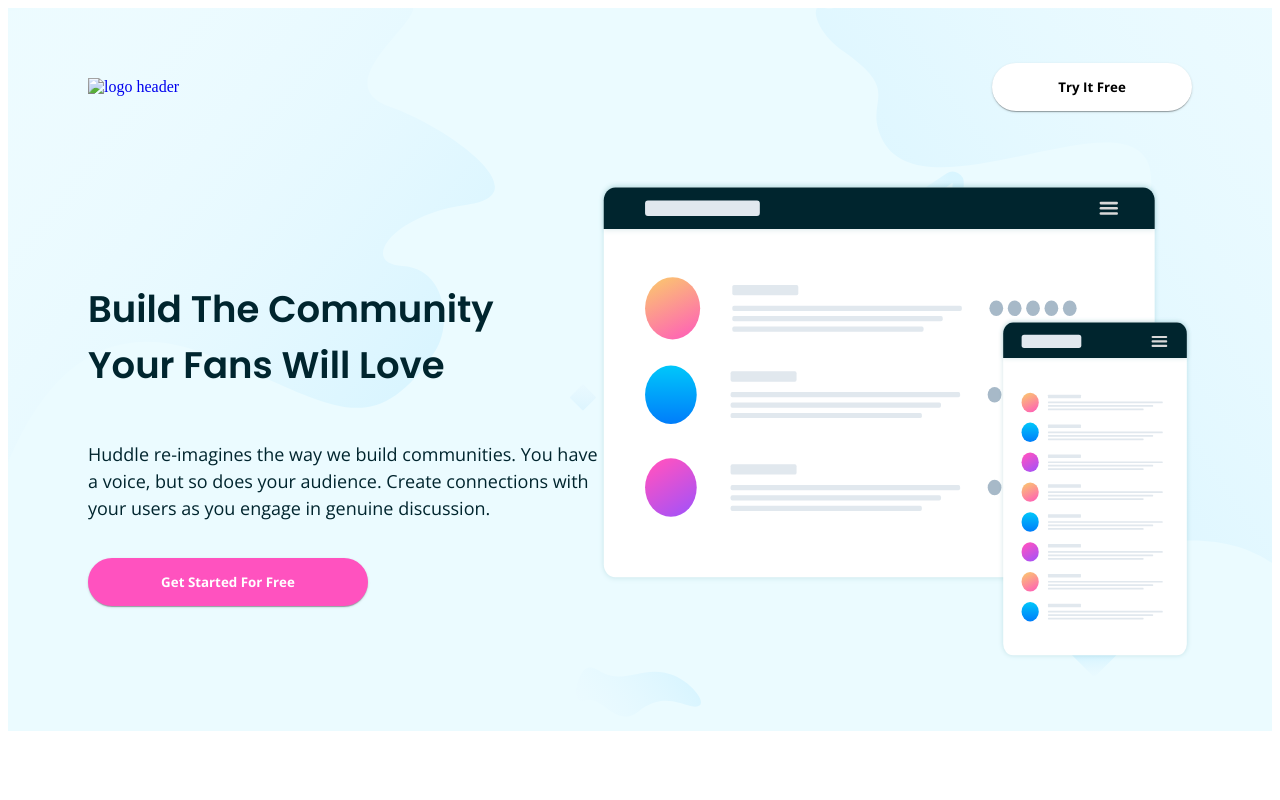
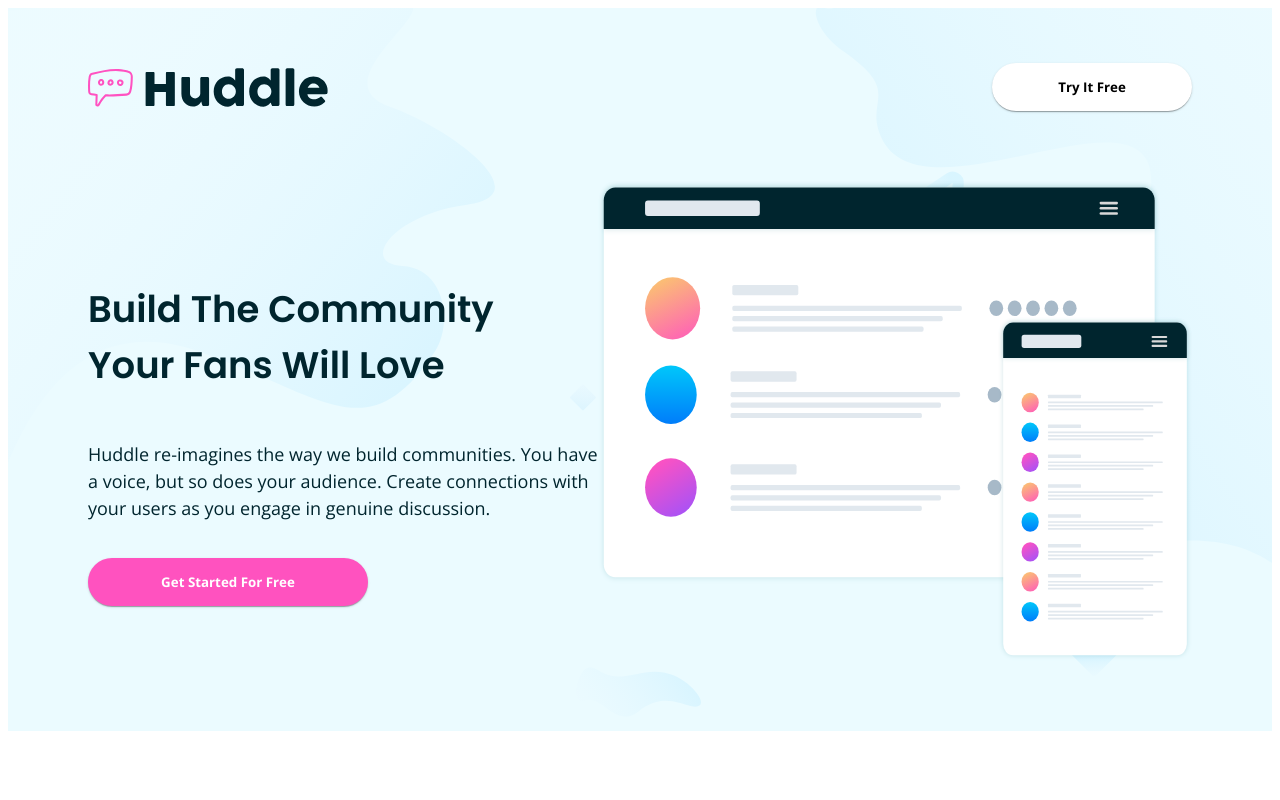
Before and after one commit to JonathanJimenezTrivin0/landing-page-alternating, a plain HTML site: page index.html in a window 1280 px wide. Shown: the top 800 px of the page. Drawn offline with nearby package versions, Linux system fonts and the light colour scheme.

Commit message:
image logo

```diff
--- a/index.html
+++ b/index.html
@@ -25,7 +25,7 @@
     <main class="main">
       <nav class="navbar section">
         <a class="navbar__logo" href="./index.html">
-          <img src=".//images/logo.svg" alt="logo header"
+          <img src="../images/logo.svg" alt="logo header"
         /></a>
         <button class="navbar__btn" type="button">Try It Free</button>
       </nav>
```
